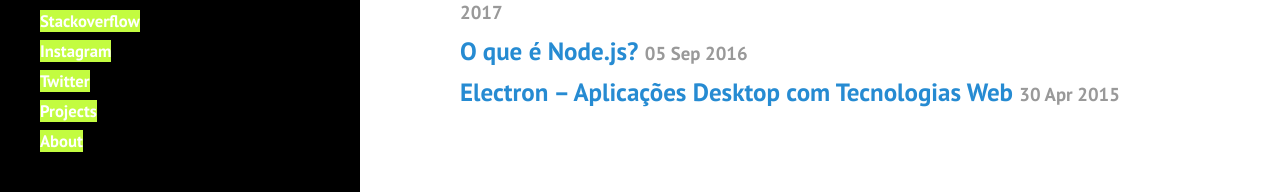
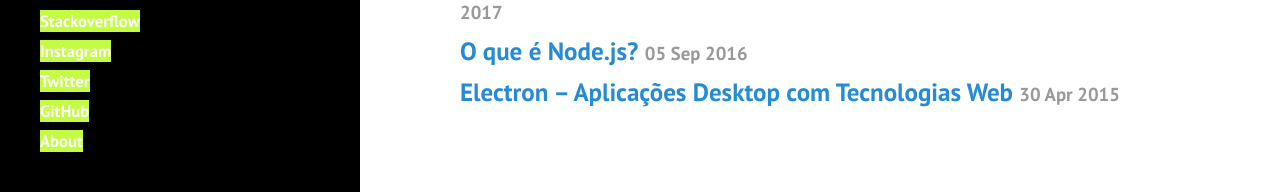
Before and after one commit to godrizilla/godrizilla.github.io, a Jekyll site: the page built from _posts/2014-10-25-10-razoes-para-postgre.md, in a window 1280 px wide and 900 px high, scrolled down 545 px. Shown: the part 705-897 px from the top of the window. Built offline with Jekyll 4.4.1, drawn with Linux system fonts in a browser that asks for light colours.

Commit message:
New POst

```diff
--- a/_includes/sidebar.html
+++ b/_includes/sidebar.html
@@ -11,19 +11,19 @@
         <a href="/">Home</a>
       </li>
        <li>
-         <small class="li_stile"><a href="https://pt.stackoverflow.com/users/24168/godrix" target="_blank">Stackoverflow</a></small>
+         <small><a href="https://pt.stackoverflow.com/users/24168/godrix" target="_blank"  class="li_stile">Stackoverflow</a></small>
       </li>
       <li>
-         <small class="li_stile"> <a href="https://www.instagram.com/godrizilla/" target="_blank" >Instagram</a></small>
+         <small> <a href="https://www.instagram.com/godrizilla/" target="_blank"  class="li_stile" >Instagram</a></small>
       </li>
       <li>
-         <small class="li_stile"><a href="https://twitter.com/godrizilla" target="_blank">Twitter</a></small>
+         <small><a href="https://twitter.com/godrizilla" target="_blank"  class="li_stile">Twitter</a></small>
       </li>
       <li>
-         <small class="li_stile"> <a href="/projects" >Projects</a></small>
+         <small> <a href="https://github.com/godrix" class="li_stile" target="_blank" >GitHub</a></small>
       </li>
       <li>
-          <small class="li_stile"><a href="/about" >About</a></small>
+          <small><a href="/about" class="li_stile" >About</a></small>
       </li>
 
       {% comment %}
```
